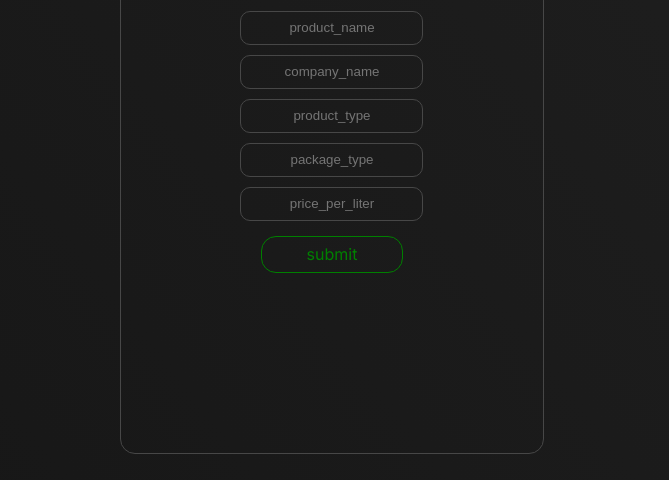
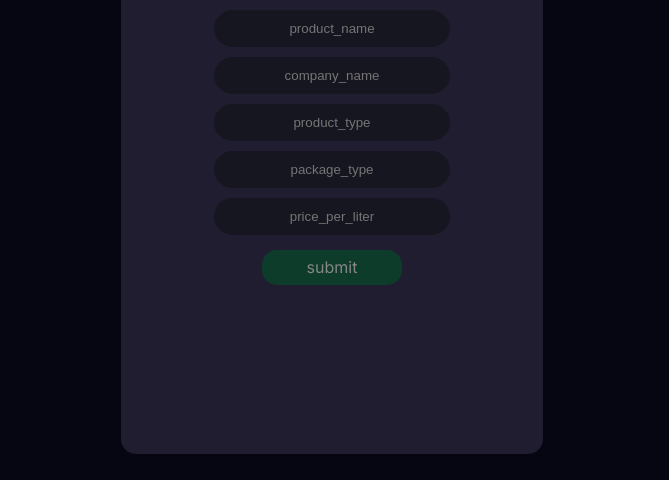
Before and after one commit to innerbichler/market_monitor, a plain HTML site: page static/input.html in a window 1280 px wide. Shown: the part 320-800 px from the top of the page, without its empty margins (308-977 px from the left). Drawn offline with Linux system fonts and the light colour scheme; a web font is replaced by a local one.

Commit message:
made colorschem more blue

```diff
--- a/static/input.css
+++ b/static/input.css
@@ -1,14 +1,14 @@
 body{
 	margin: 0px;
 	font-family: 'Inter', normal;
-	background: #161616;
-	background: -webkit-linear-gradient(52deg, #161616 0%, #474747 100%);
-	background: linear-gradient(52deg, #161616 0%, #202020 100%);
+	background: #060613;
+	--background: -webkit-linear-gradient(52deg, #0e0e0e 0%, #202020 100%);
+	--background: linear-gradient(52deg, #0e0e0e 0%, #202020 100%);
 }
 
 .main_title{
 	font-family: 'Libre Barcode 39 Text', cursive;
-	color: #333333;
+	color: #201D31;
 	font-size: 80px;
 	margin: 2%;
 	background: transparent;
@@ -27,9 +27,9 @@ body{
 }
 .bottom_item_column{
 	flex-direction: column;
-	background: transparent;
+	background: #201D31;
 	border-radius: 15px;
-	border: 1px solid #474747;
+	border: 0px solid #120279;
 	animation: border-color-change 10s infinite;
 	margin: 2%;
 	margin-top: 0%;
@@ -49,14 +49,15 @@ body{
 	text-align: center;
 }
 input{
-	background: transparent;
-	border-radius: 10px;
+	background: #161620;
+	border-radius: 50px;
 	text-align: center;
-	height: 30px;
+	height: 35px;
 	box-shadow: none;
-	border: 1px solid #474747;
+	border: 0px solid #120279;
 	margin: 5px;
 	color: white;
+	width: 55%;
 }
 .bottom_row_item{
 	width: 100%;
@@ -64,8 +65,8 @@ input{
 }
 .submit_button{
 	border-radius: 15px;
-	border: 1px solid green;
-	color: green;
+	border: 0px solid green;
+	color: #868686;
 	margin: auto;
 	margin-top: 10px;
 	width: 33%;
@@ -74,4 +75,5 @@ input{
 	align-items: center;
 	justify-content: center;
 	text-align: center;
+	background: #0E3C2B;
 }
--- a/static/style.css
+++ b/static/style.css
@@ -2,9 +2,9 @@
 body{
 	margin: 0px;
 	font-family: 'Inter', normal;
-	background: #161616;
-	background: -webkit-linear-gradient(52deg, #161616 0%, #474747 100%);
-	background: linear-gradient(52deg, #161616 0%, #202020 100%);
+	background: #060613;
+	--background: -webkit-linear-gradient(52deg, #0e0e0e 0%, #202020 100%);
+	--background: linear-gradient(52deg, #0e0e0e 0%, #202020 100%);
 }
 .toprow{
   display: flex;
@@ -36,7 +36,8 @@ body{
 }
 .centertop{
   display: flex;
-  border: 1px solid #474747;
+  border: 0px solid #474747;
+  background: #201D31;
   border-radius: 20px;
   text-align: center;
   align-items: center;
@@ -67,17 +68,19 @@ body{
 }
 .searchbar{
   border-radius: 20px;
-  border: 1px solid #474747;
+  border: 0px solid #474747;
   text-align: center;
   margin-top: 10px;
   padding: 10px;
   width: 85%;
+  background: #201D31;
 }
 .searchfilter{
   margin-top: 10px;
+  background: #201D31;
   padding: 10px;
   border-radius: 20px;
-  border: 1px solid #474747;
+  border: 0px solid #474747;
   text-align: center;
   width: 15%;
   margin-left: 2%;
@@ -99,7 +102,7 @@ body{
 	flex-direction: column;
 	background: transparent;
 	border-radius: 15px;
-	border: 1px solid #474747;
+	border: 3px solid #201D31;
 	animation: border-color-change 10s infinite;
 	margin: 2%;
 }
@@ -107,7 +110,7 @@ body{
 	display: flex;
 	flex-direction: row;
 	border-radius: 15px;
-	border: 1px solid #474747;
+	border: 0px solid #474747;
 	text-align: center;
 	color: #999999;
 	font-size: 18px;
@@ -115,6 +118,7 @@ body{
 	margin-left: 5%;
 	margin-right: 5%;
 	margin-top: 2%;
+	background: #201D31;
 }
 .bottom_row_logo{
 	  height: 45px;
```
